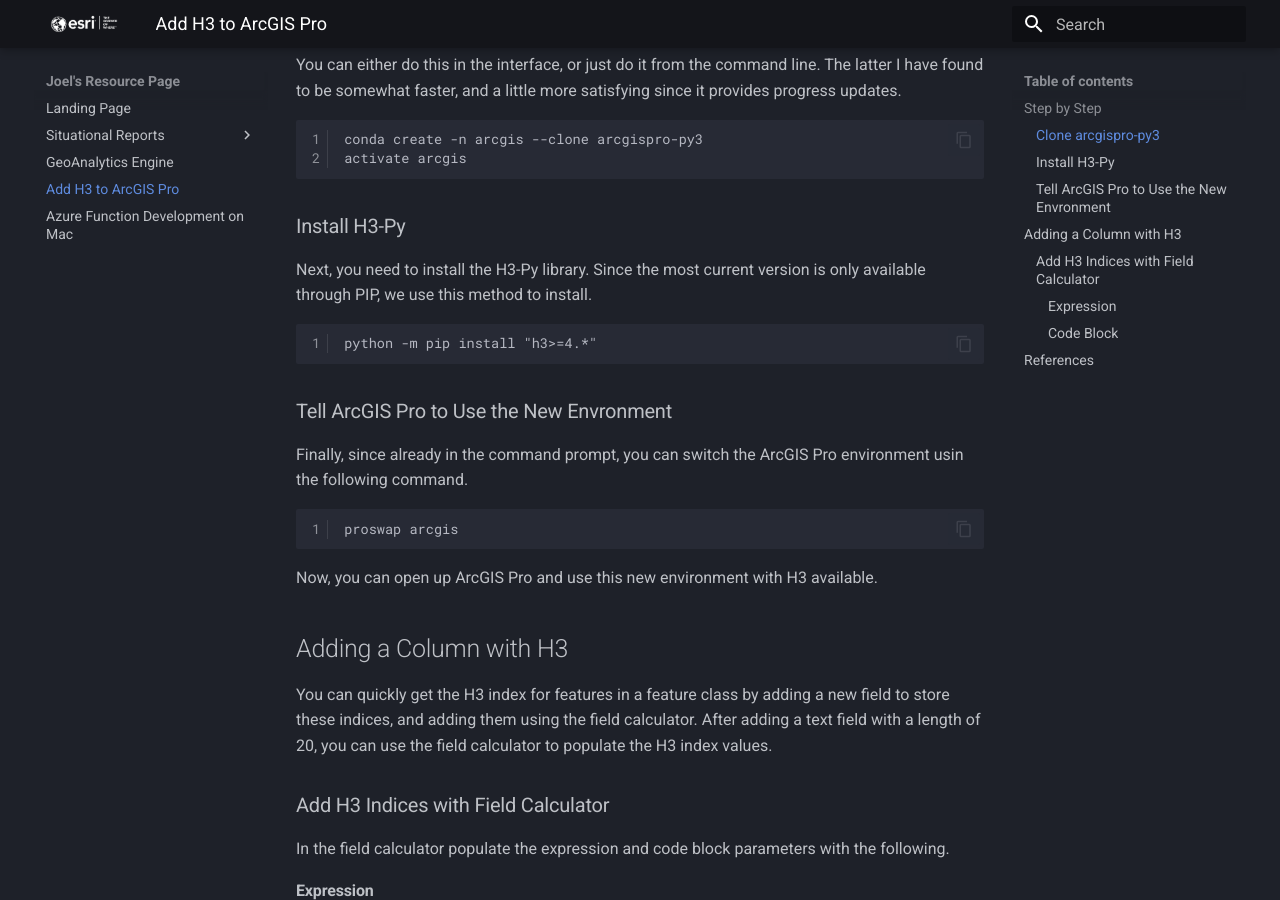
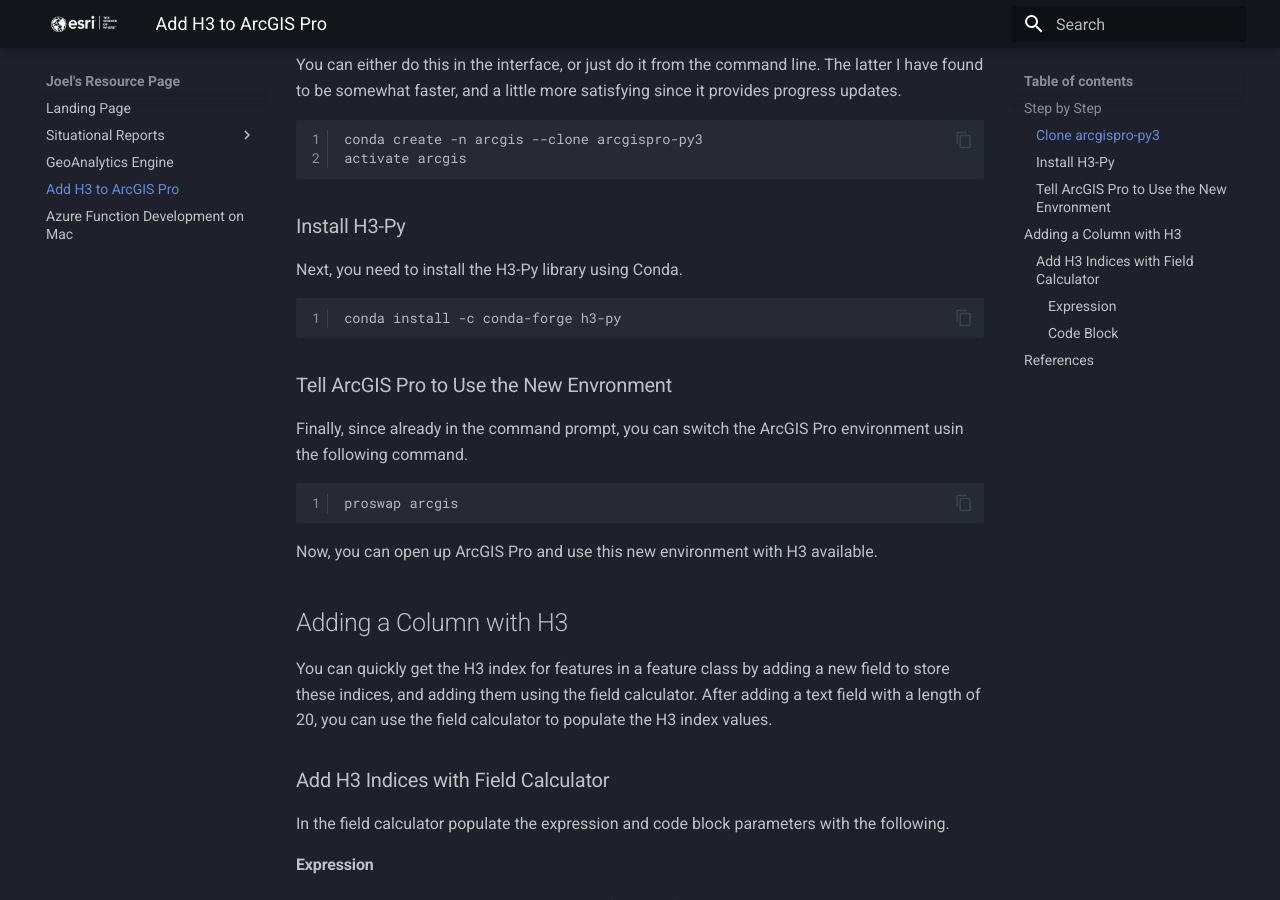
Before and after one commit to knu2xs/esri-resource-page, an MkDocs documentation site: the page built from docs/add_h3_pro.md, in a window 1280 px wide and 900 px high, scrolled down 517 px. Built offline with MkDocs 1.6.1 and Material for MkDocs 9.7.7, drawn with Linux system fonts in a browser that asks for light colours.

````diff
--- a/docs/add_h3_pro.md
+++ b/docs/add_h3_pro.md
@@ -1,19 +1,16 @@
 # Adding H3 to ArcGIS Pro
 
-Adding H3 to ArcGIS Pro requires creating a new cloned Conda environment, a copy of the default `arcgispro-py3` environment, installing H3
-into this new environment, and telling ArcGIS Pro to use this new environment.
+Adding H3 to ArcGIS Pro requires creating a new cloned Conda environment, a copy of the default `arcgispro-py3` environment, installing H3 into this new environment, and telling ArcGIS Pro to use this new environment.
 
 ## Step by Step
 
-Start by opening up the Python Command Promptby going to **Start > Programs > ArcGIS > Python Command Prompt**. This opens up a Windows
-commannd prompt with Conda added to the paths so commands work.
+Start by opening up the Python Command Promptby going to **Start > Programs > ArcGIS > Python Command Prompt**. This opens up a Windows  commannd prompt with Conda added to the paths so commands work.
 
 **NOTE:** In this example, I name the new environment `arcgis`. Please feel free to use any other name you wish. This is only my convention.
 
 ### Clone `arcgispro-py3`
 
-You can either do this in the interface, or just do it from the command line. The latter I have found to be somewhat faster, and a little more
-satisfying since it provides progress updates.
+You can either do this in the interface, or just do it from the command line. The latter I have found to be somewhat faster, and a little more satisfying since it provides progress updates.
 
 ```
 conda create -n arcgis --clone arcgispro-py3
@@ -22,10 +19,10 @@ activate arcgis
 
 ### Install H3-Py
 
-Next, you need to install the H3-Py library. Since the most current version is only available through PIP, we use this method to install.
+Next, you need to install the H3-Py library using Conda.
 
 ```
-python -m pip install "h3>=4.*"
+conda install -c conda-forge h3-py
 ```
 
 ### Tell ArcGIS Pro to Use the New Envronment
@@ -40,8 +37,7 @@ Now, you can open up ArcGIS Pro and use this new environment with H3 available.
 
 ## Adding a Column with H3
 
-You can quickly get the H3 index for features in a feature class by adding a new field to store these indices, and adding them using the field
-calculator. After adding a text field with a length of 20, you can use the field calculator to populate the H3 index values.
+You can quickly get the H3 index for features in a feature class by adding a new field to store these indices, and adding them using the field calculator. After adding a text field with a length of 20, you can use the field calculator to populate the H3 index values.
 
 ### Add H3 Indices with Field Calculator
 
@@ -57,8 +53,7 @@ get_idx(!SHAPE!)
 
 #### Code Block
 
-This succicnt function uses H3-Py to retrieve the H3 index from the latitude (y-coordinate) and longitude (x-coordinate) of each feature geometry
-at the desired resolution.
+This succicnt function uses H3-Py to retrieve the H3 index from the latitude (y-coordinate) and longitude (x-coordinate) of each feature geometry at the desired resolution.
 
 ```
 import h3
````
Also changed, not shown: docs/sitreps/posts/sitrep_20250411.md (+2 -2 lines).
